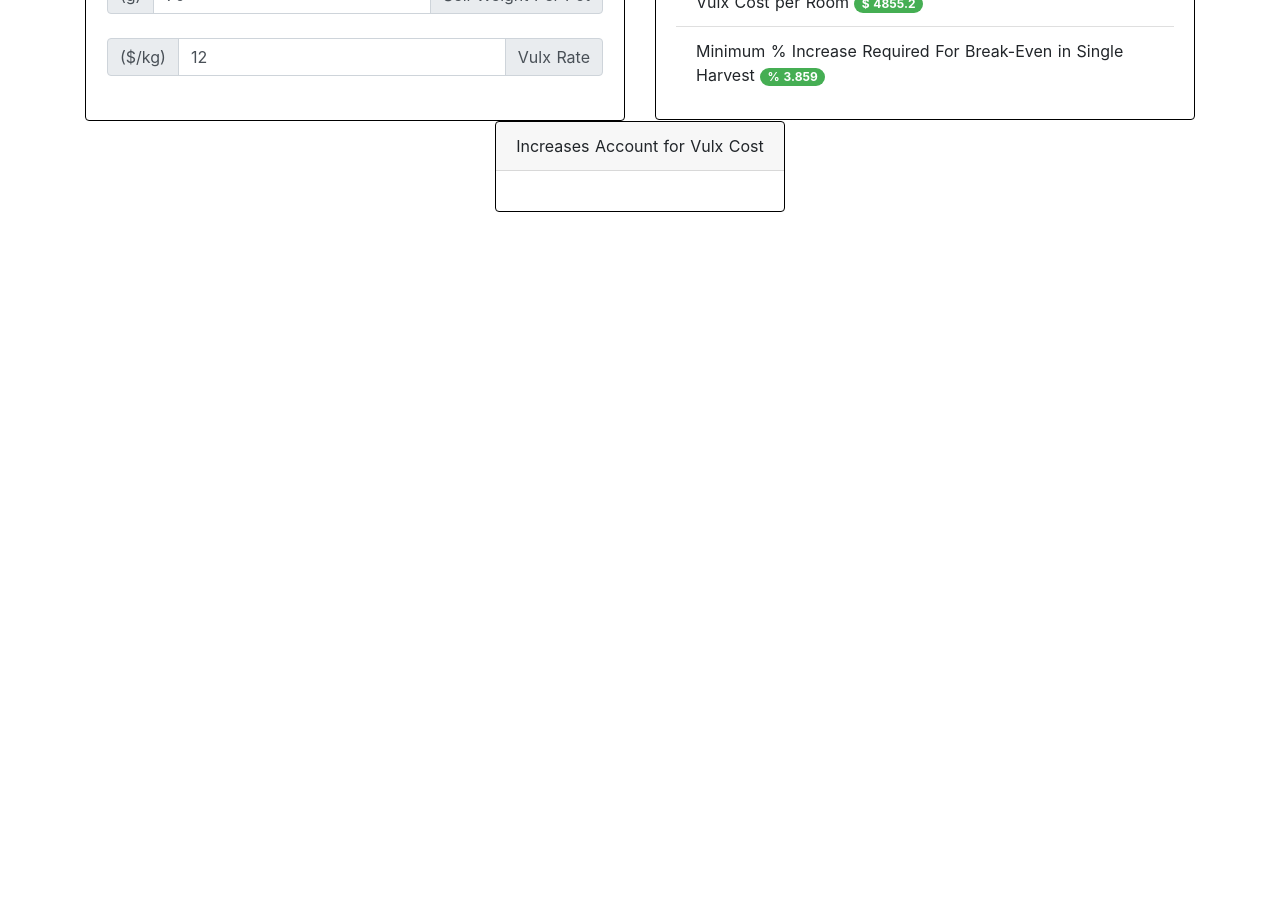
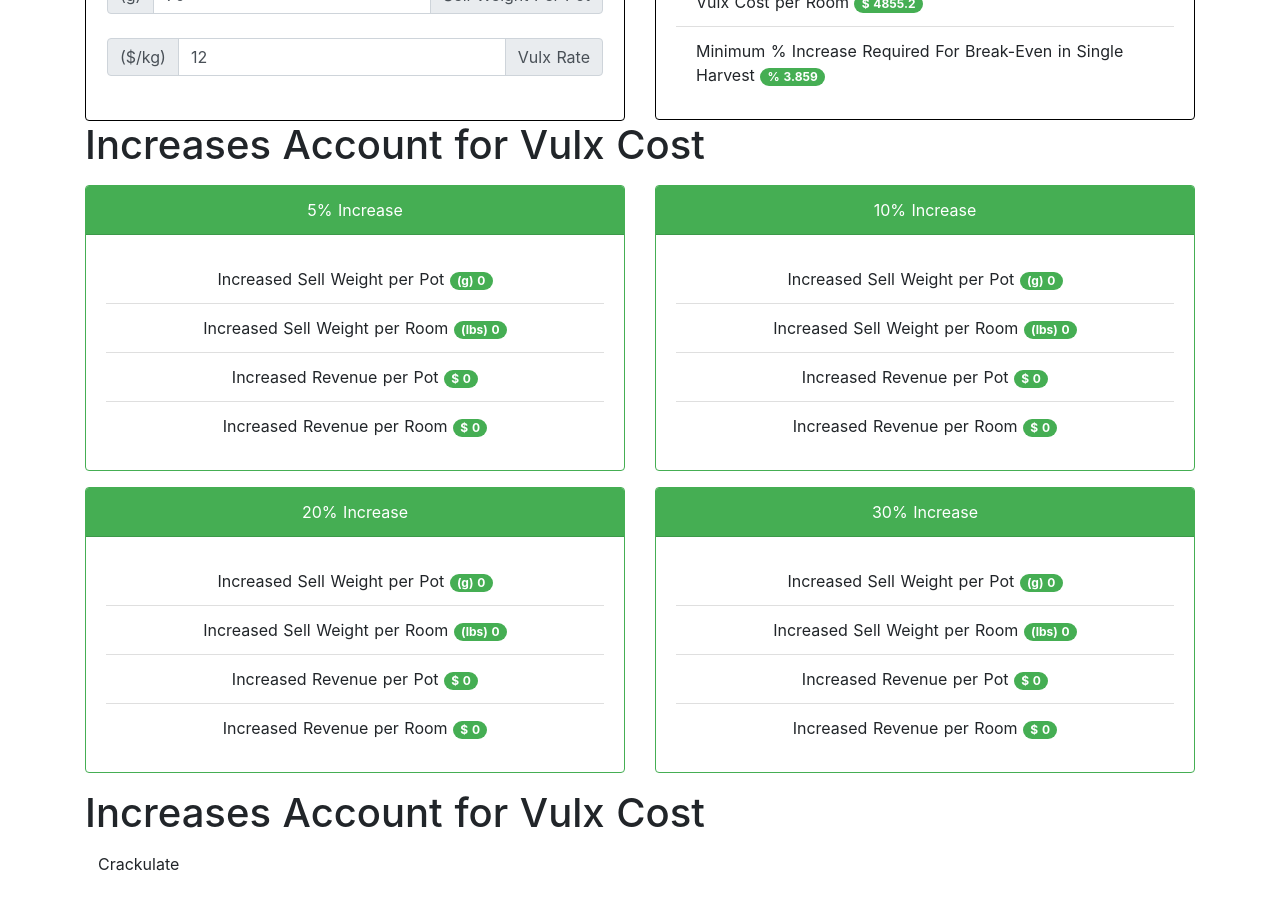
Before and after one commit to spiralvisum/7omServo, a Nuxt app: page /vulxform in a window 1280 px wide. Shown: the part 360-1259 px from the top of the page. Before the commit the page ends 800 px from the top, so only its background shows below. Built offline with nearby package versions, Linux system fonts and the light colour scheme.

Commit message:
calculator updates and styling

```diff
--- a/pages/vulxform/index.vue
+++ b/pages/vulxform/index.vue
@@ -52,15 +52,91 @@
           </b-card>
         </b-col>
       </b-row>
-      <b-row align-h="center" class="mx-3">
-        <b-card-group deck>
+      <h1>
+        Increases Account for Vulx Cost
+      </h1>
+      <b-row class="my-3">
+        <b-col cols="6">
           <b-card
-            border-variant="dark"
-            header="Increases Account for Vulx Cost"
+            border-variant="primary"
+            header="5% Increase"
+            header-bg-variant="primary"
+            header-text-variant="white"
+            align="center"
           >
+            <b-list-group flush>
+              <b-list-group-item v-for="(item, key) in increaseFive" :key="key">
+                {{ item.label }}
+                <b-badge v-if="item.prepend" variant="primary" pill>
+                  {{ item.prepend }} {{ item.value }}
+                </b-badge>
+              </b-list-group-item>
+            </b-list-group>
           </b-card>
-        </b-card-group>
+        </b-col>
+        <b-col col="6">
+         <b-card
+            border-variant="primary"
+            header="10% Increase"
+            header-bg-variant="primary"
+            header-text-variant="white"
+            align="center"
+          >
+            <b-list-group flush>
+              <b-list-group-item v-for="(item, key) in increaseTen" :key="key">
+                {{ item.label }}
+                <b-badge v-if="item.prepend" variant="primary" pill>
+                  {{ item.prepend }} {{ item.value }}
+                </b-badge>
+              </b-list-group-item>
+            </b-list-group>
+          </b-card>
+        </b-col>
       </b-row>
+      <b-row class="my-3">
+        <b-col col="6">
+         <b-card
+            border-variant="primary"
+            header="20% Increase"
+            header-bg-variant="primary"
+            header-text-variant="white"
+            align="center"
+          >
+            <b-list-group flush>
+              <b-list-group-item v-for="(item, key) in increaseTwenty" :key="key">
+                {{ item.label }}
+                <b-badge v-if="item.prepend" variant="primary" pill>
+                  {{ item.prepend }} {{ item.value }}
+                </b-badge>
+              </b-list-group-item>
+            </b-list-group>
+          </b-card>
+        </b-col>
+        <b-col col="6">
+         <b-card
+            border-variant="primary"
+            header="30% Increase"
+            header-bg-variant="primary"
+            header-text-variant="white"
+            align="center"
+          >
+            <b-list-group flush>
+              <b-list-group-item v-for="(item, key) in increaseThirty" :key="key">
+                {{ item.label }}
+                <b-badge v-if="item.prepend" variant="primary" pill>
+                  {{ item.prepend }} {{ item.value }}
+                </b-badge>
+              </b-list-group-item>
+            </b-list-group>
+          </b-card>
+        </b-col>
+      </b-row>
+      <h1>
+        Increases Account for Vulx Cost
+      </h1>
+      <b-btn class="calculator-button" @click="getResult">
+        Crackulate
+      </b-btn>
     </b-container>
   </div>
 </template>
@@ -169,12 +245,118 @@
           value: ((7.14 / (1200 / 454)) / 70) * 100
         }
       },
+      increaseFive: {
+        incSellWeightPP: {
+          label: 'Increased Sell Weight per Pot',
+          value: '0',
+          prepend: '(g)'
+        },
+        incSellWeightPR: {
+          label: 'Increased Sell Weight per Room',
+          value: '0',
+          prepend: '(lbs)'
+        },
+        incRevPP: {
+          label: 'Increased Revenue per Pot',
+          value: '0',
+          prepend: '$'
+        },
+        incRevPR: {
+          label: 'Increased Revenue per Room',
+          value: '0',
+          prepend: '$'
+        }
+      },
+      increaseTen: {
+        incSellWeightPP: {
+          label: 'Increased Sell Weight per Pot',
+          value: '0',
+          prepend: '(g)'
+        },
+        incSellWeightPR: {
+          label: 'Increased Sell Weight per Room',
+          value: '0',
+          prepend: '(lbs)'
+        },
+        incRevPP: {
+          label: 'Increased Revenue per Pot',
+          value: '0',
+          prepend: '$'
+        },
+        incRevPR: {
+          label: 'Increased Revenue per Room',
+          value: '0',
+          prepend: '$'
+        }
+      },
+      increaseTwenty: {
+        incSellWeightPP: {
+          label: 'Increased Sell Weight per Pot',
+          value: '0',
+          prepend: '(g)'
+        },
+        incSellWeightPR: {
+          label: 'Increased Sell Weight per Room',
+          value: '0',
+          prepend: '(lbs)'
+        },
+        incRevPP: {
+          label: 'Increased Revenue per Pot',
+          value: '0',
+          prepend: '$'
+        },
+        incRevPR: {
+          label: 'Increased Revenue per Room',
+          value: '0',
+          prepend: '$'
+        }
+      },
+      increaseThirty: {
+        incSellWeightPP: {
+          label: 'Increased Sell Weight per Pot',
+          value: '0',
+          prepend: '(g)'
+        },
+        incSellWeightPR: {
+          label: 'Increased Sell Weight per Room',
+          value: '0',
+          prepend: '(lbs)'
+        },
+        incRevPP: {
+          label: 'Increased Revenue per Pot',
+          value: '0',
+          prepend: '$'
+        },
+        incRevPR: {
+          label: 'Increased Revenue per Room',
+          value: '0',
+          prepend: '$'
+        }
+      },
       formData: {}
     }
   },
   methods: {
     getResult () {
-      alert('cannot crackulate anything yet, page not finished')
+      this.increaseFive.incSellWeightPP.value = this.fields.sellWeightPot.value * 0.05
+      this.increaseFive.incSellWeightPR.value = (this.schema.sellWeightRoom.value * 0.05).toFixed(5)
+      this.increaseFive.incRevPP.value = ((this.increaseFive.incSellWeightPP.value * (this.fields.perPound.value / 454)) - this.schema.vulxCPP.value).toFixed(2)
+      this.increaseFive.incRevPR.value = (this.increaseFive.incRevPP.value * this.fields.numPots.value).toFixed(2)
+
+      this.increaseTen.incSellWeightPP.value = this.fields.sellWeightPot.value * 0.1
+      this.increaseTen.incSellWeightPR.value = (this.schema.sellWeightRoom.value * 0.1).toFixed(5)
+      this.increaseTen.incRevPP.value = ((this.increaseTen.incSellWeightPP.value * (this.fields.perPound.value / 454)) - this.schema.vulxCPP.value).toFixed(2)
+      this.increaseTen.incRevPR.value = (this.increaseTen.incRevPP.value * this.fields.numPots.value).toFixed(2)
+
+      this.increaseTwenty.incSellWeightPP.value = this.fields.sellWeightPot.value * 0.2
+      this.increaseTwenty.incSellWeightPR.value = (this.schema.sellWeightRoom.value * 0.2).toFixed(5)
+      this.increaseTwenty.incRevPP.value = ((this.increaseTwenty.incSellWeightPP.value * (this.fields.perPound.value / 454)) - this.schema.vulxCPP.value).toFixed(2)
+      this.increaseTwenty.incRevPR.value = (this.increaseTwenty.incRevPP.value * this.fields.numPots.value).toFixed(2)
+
+      this.increaseThirty.incSellWeightPP.value = this.fields.sellWeightPot.value * 0.3
+      this.increaseThirty.incSellWeightPR.value = (this.schema.sellWeightRoom.value * 0.3).toFixed(5)
+      this.increaseThirty.incRevPP.value = ((this.increaseThirty.incSellWeightPP.value * (this.fields.perPound.value / 454)) - this.schema.vulxCPP.value).toFixed(2)
+      this.increaseThirty.incRevPR.value = (this.increaseThirty.incRevPP.value * this.fields.numPots.value).toFixed(2)
     },
     updateSellWeight () {
       this.schema.sellWeightRoom.value = (this.fields.sellWeightPot.value * 0.00220462 * this.fields.numPots.value).toFixed(2)
```
